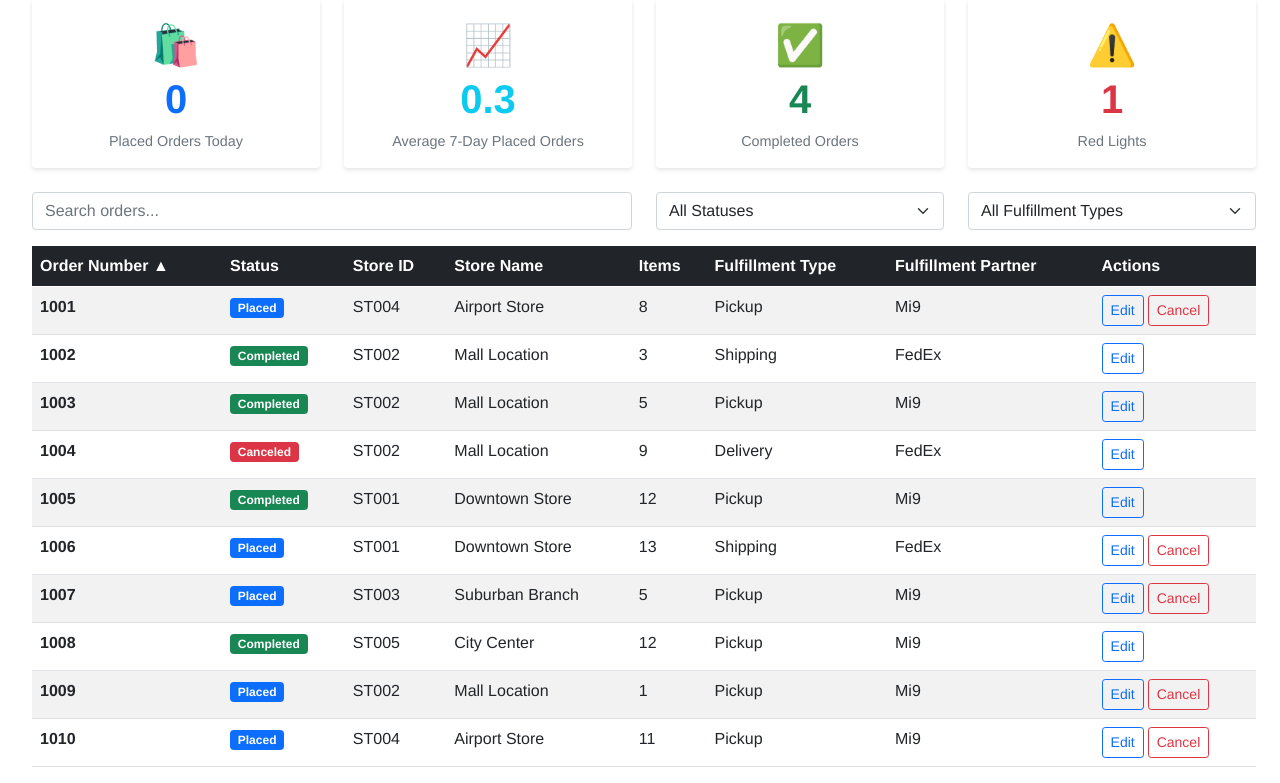
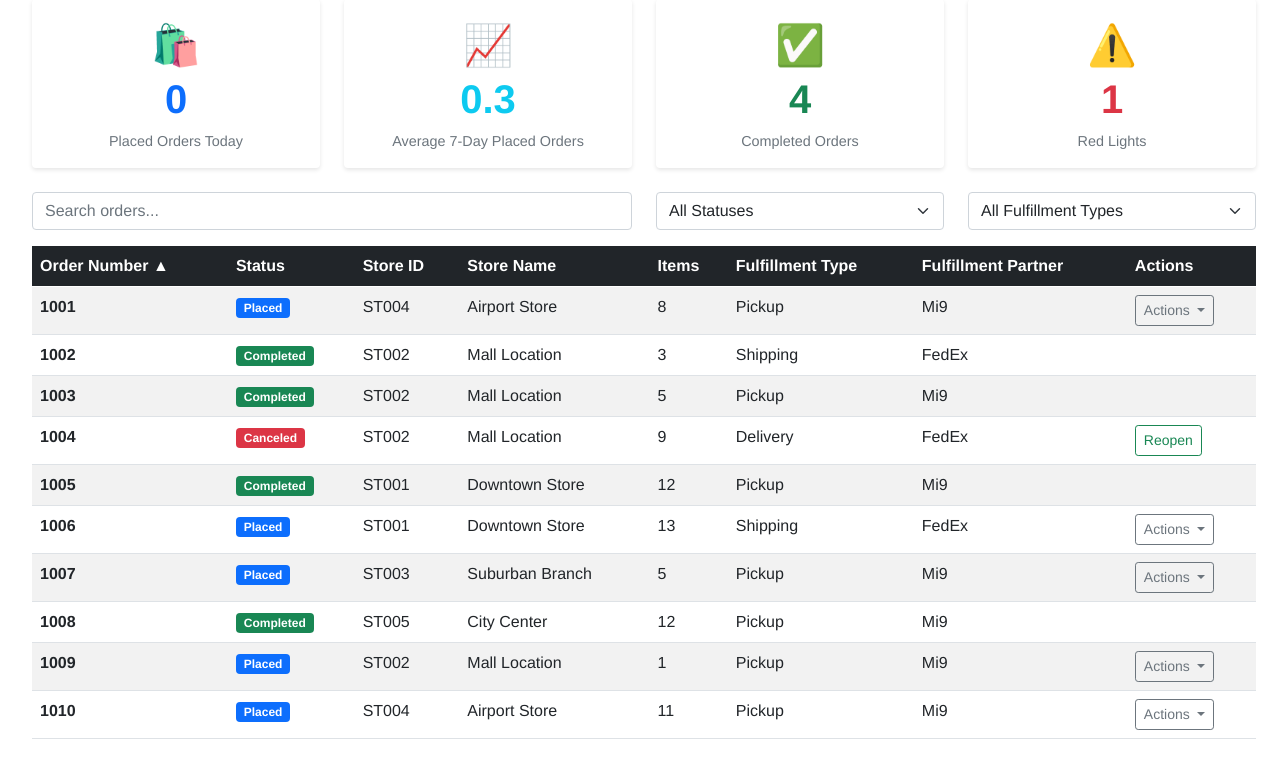
Before and after one commit to ShannyMan/orders-dashboard, an ASP.NET Core app: page / in a window 1280 px wide. Shown: the part 131-914 px from the top of the page. After the commit the page ends 870 px from the top, so only its background shows below. Run offline with ASP.NET Core 8, Linux system fonts and the light colour scheme; style sheets or scripts are compiled from the project's sources.

Commit message:
Replace Actions buttons with dropdown menu based on order status
Co-authored-by: ShannyMan <29736122+ShannyMan@users.noreply.github.com>

```diff
--- a/src/OrdersDashboard.Web/Components/OrdersGrid.razor
+++ b/src/OrdersDashboard.Web/Components/OrdersGrid.razor
@@ -65,14 +65,31 @@
                     <td>@order.FulfillmentType</td>
                     <td>@order.FulfillmentPartner</td>
                     <td>
-                        <button class="btn btn-sm btn-outline-primary me-1" @onclick="() => EditOrder(order.OrderNumber)">
-                            Edit
-                        </button>
-                        @if (order.Status != OrderStatus.Canceled && order.Status != OrderStatus.Completed)
+                        @if (order.Status == OrderStatus.Completed)
                         {
-                            <button class="btn btn-sm btn-outline-danger" @onclick="() => CancelOrder(order.OrderNumber)">
-                                Cancel
+                            <!-- No actions for completed orders -->
+                        }
+                        else if (order.Status == OrderStatus.Canceled)
+                        {
+                            <button class="btn btn-sm btn-outline-success" @onclick="() => ReopenOrder(order.OrderNumber)">
+                                Reopen
                             </button>
+                        }
+                        else
+                        {
+                            <!-- Dropdown for active orders (Placed, Fulfillment) -->
+                            <div class="dropdown">
+                                <button class="btn btn-sm btn-outline-secondary dropdown-toggle" type="button"
+                                        id="dropdownMenuButton@(order.OrderNumber)" data-bs-toggle="dropdown" aria-expanded="false">
+                                    Actions
+                                </button>
+                                <ul class="dropdown-menu" aria-labelledby="dropdownMenuButton@(order.OrderNumber)">
+                                    <li><a class="dropdown-item" href="#" @onclick="() => EditOrder(order.OrderNumber)" @onclick:preventDefault="true">Edit</a></li>
+                                    <li><a class="dropdown-item" href="#" @onclick="() => ViewOrder(order.OrderNumber)" @onclick:preventDefault="true">View</a></li>
+                                    <li><hr class="dropdown-divider"></li>
+                                    <li><a class="dropdown-item text-danger" href="#" @onclick="() => CancelOrder(order.OrderNumber)" @onclick:preventDefault="true">Cancel</a></li>
+                                </ul>
+                            </div>
                         }
                     </td>
                 </tr>
@@ -182,9 +199,21 @@
         Console.WriteLine($"Editing order {orderNumber}");
     }
 
+    private void ViewOrder(int orderNumber)
+    {
+        // TODO: Implement view functionality
+        Console.WriteLine($"Viewing order {orderNumber}");
+    }
+
     private void CancelOrder(int orderNumber)
     {
         // TODO: Implement cancel functionality
         Console.WriteLine($"Canceling order {orderNumber}");
     }
+
+    private void ReopenOrder(int orderNumber)
+    {
+        // TODO: Implement reopen functionality
+        Console.WriteLine($"Reopening order {orderNumber}");
+    }
 }
```
